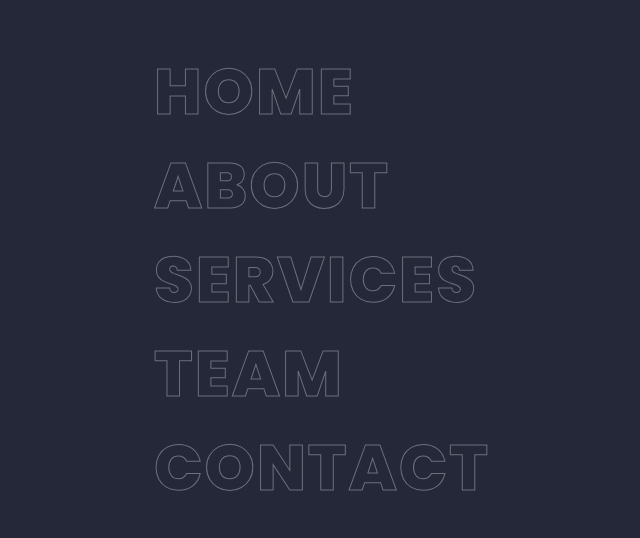
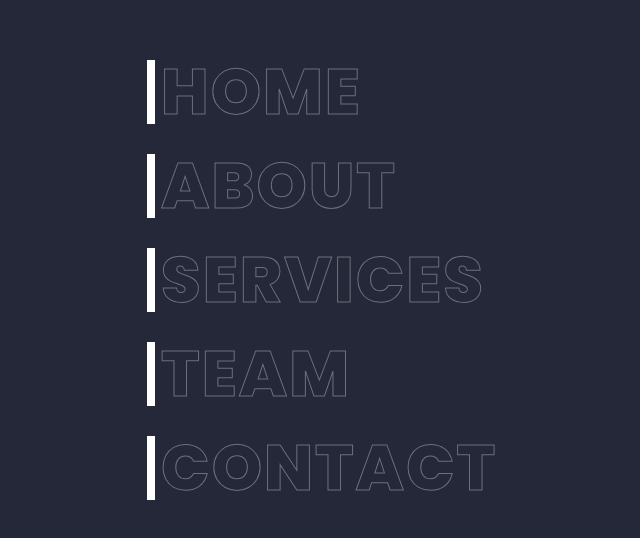
Before and after one commit to MichiyoYo/neon-menu, a plain HTML site: page index.html in a window 1280 px wide. Shown: the part 120-658 px from the top of the page, without its empty margins (318-958 px from the left). Drawn offline with Linux system fonts and the light colour scheme.

Commit message:
added space before text

```diff
--- a/css/sass/_menu.scss
+++ b/css/sass/_menu.scss
@@ -26,10 +26,12 @@ ul {
         width: 0;
         transition: 1s;
         overflow: hidden;
+        border-right: 8px solid #fff;
       }
       &:hover {
         &:before {
           width: 100%;
+          -webkit-text-stroke: 1px #fff;
         }
       }
     }
--- a/index.html
+++ b/index.html
@@ -11,19 +11,19 @@
     <div class="menu">
       <ul>
         <li>
-          <a href="#" data-text="Home">Home</a>
+          <a href="#" data-text="&nbsp;Home">&nbsp;Home</a>
         </li>
         <li>
-          <a href="#" data-text="About">About</a>
+          <a href="#" data-text="&nbsp;About">&nbsp;About</a>
         </li>
         <li>
-          <a href="#" data-text="Services">Services</a>
+          <a href="#" data-text="&nbsp;Services">&nbsp;Services</a>
         </li>
         <li>
-          <a href="#" data-text="Team">Team</a>
+          <a href="#" data-text="&nbsp;Team">&nbsp;Team</a>
         </li>
         <li>
-          <a href="#" data-text="Contact">Contact</a>
+          <a href="#" data-text="&nbsp;Contact">&nbsp;Contact</a>
         </li>
       </ul>
     </div>
```
Also changed, not shown: css/styles.css, css/styles.min.css.
